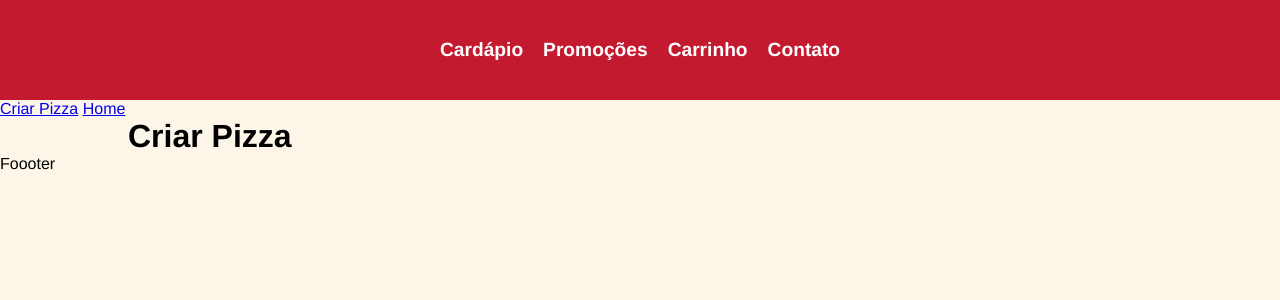
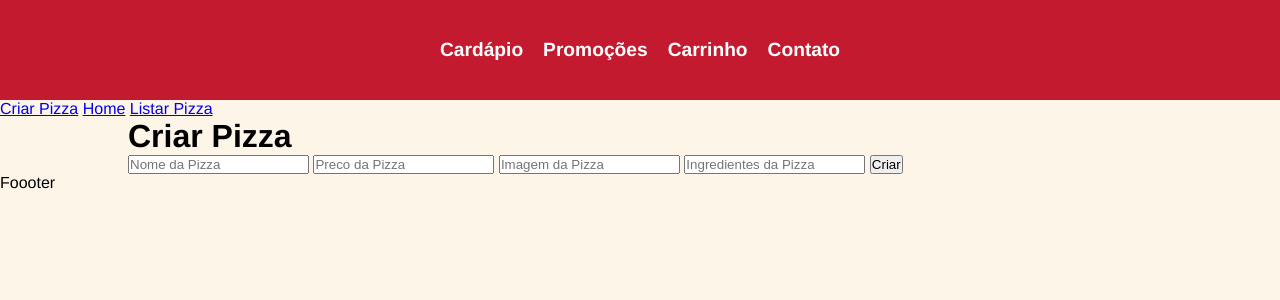
Before and after one commit to prof-dennis-senai/2023.2, a Django app: page /pizza/ in a window 1280 px wide. Shown: the top 300 px of the page. Run offline with Django 4.2, Linux system fonts and the light colour scheme.

Commit message:
commit 2 aula

```diff
--- a/pizzaria_zmais/app_home/templates/app_home/pages/pizza.html
+++ b/pizzaria_zmais/app_home/templates/app_home/pages/pizza.html
@@ -5,5 +5,18 @@
 {% block content %}
 <main>
     <h1>Criar Pizza</h1>
+    <form action="{% url 'pizza' %}" method="post">
+        {% csrf_token %}
+        <input type="text" name="pizza" placeholder="Nome da Pizza">
+        <input type="text" name="preco" placeholder="Preco da Pizza">
+        <input type="text" name="imagem" placeholder="Imagem da Pizza">
+        <input type="text" name="ingredientes" placeholder="Ingredientes da Pizza">
+        <button type="submit">Criar</button>
+    </form>
+    {% if pizza %}
+        <ul>
+            <li>A Pizza "{{ pizza }}" foi criada com sucesso!</li>
+        </ul>
+    {% endif %}
 </main>
 {% endblock content %}
--- a/pizzaria_zmais/app_home/templates/app_home/partials/header.html
+++ b/pizzaria_zmais/app_home/templates/app_home/partials/header.html
@@ -11,6 +11,7 @@
     <div class="admin">
         <a href="{% url 'pizza' %}">Criar Pizza</a>
         <a href="{% url 'home' %}">Home</a>
+        <a href="{% url 'listar' %}">Listar Pizza</a>
 
     </div>
 
--- a/pizzaria_zmais/app_home/urls.py
+++ b/pizzaria_zmais/app_home/urls.py
@@ -4,4 +4,7 @@ from app_home import views
 urlpatterns = [
     path('', views.home, name='home'),
     path('pizza/', views.criar_pizza, name='pizza'),
+    path('listar/', views.listar_pizzas, name='listar'),
+    path('deletar/<int:id>', views.deletar_pizza, name='deletar'),
+    path('atualizar/<int:id>', views.atualizar_pizza, name='atualizar'),
 ]
--- a/pizzaria_zmais/app_home/views.py
+++ b/pizzaria_zmais/app_home/views.py
@@ -1,4 +1,5 @@
-from django.shortcuts import render
+from django.shortcuts import render, redirect
+from app_home.models import PizzaModel
 
 # Create your views here.
 def home(request):
@@ -34,8 +35,34 @@ def home(request):
             'preco': 'R$ 39,90'
         }
     ]
+
+    lista_produtos = PizzaModel.objects.all()
     return render(request, 'app_home/pages/home.html', context={'produtos': lista_produtos})
 
 
 def criar_pizza(request):
-    return render(request, 'app_home/pages/pizza.html')
+    if request.method == 'GET':
+        return render(request, 'app_home/pages/pizza.html')
+
+    pizza = request.POST.get('pizza')
+    preco = request.POST.get('preco')
+    imagem = request.POST.get('imagem')
+    ingredientes = request.POST.get('ingredientes')
+    PizzaModel.objects.create(pizza=pizza, preco=preco, imagem=imagem, ingredientes=ingredientes)
+    return render(request, 'app_home/pages/pizza.html', context={'pizza': pizza})
+
+
+def listar_pizzas(request):
+    pizzas = PizzaModel.objects.all()
+    return render(request, 'app_home/pages/listar.html', context={'pizzas': pizzas})
+
+
+def deletar_pizza(request, id):
+    pizza = PizzaModel.objects.get(id=id)
+    pizza.delete()
+    return redirect('listar')
+
+
+def atualizar_pizza(request, id):
+    pizza = PizzaModel.objects.get(id=id)
+    return render(request, 'app_home/pages/pizza.html', context={'pizza': pizza})
```
Also changed, not shown: pizzaria_zmais/app_home/templates/app_home/pages/home.html (+3 -12 lines), pizzaria_zmais/app_home/templates/app_home/pages/listar.html (added, +17 -0 lines).
